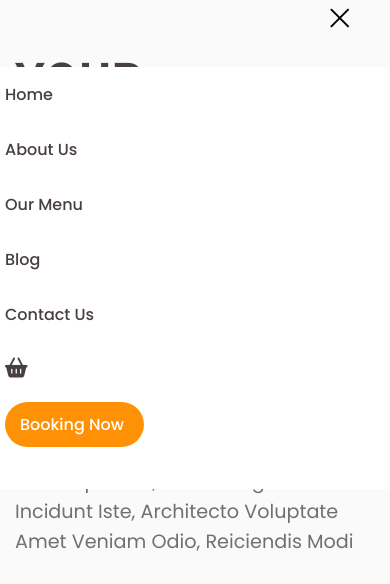
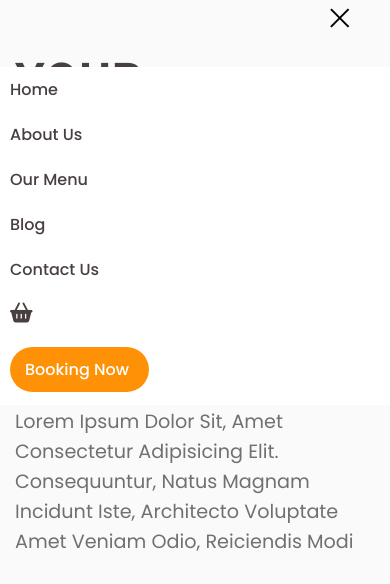
Before and after one commit to KenanOrucoff/Burger-Proje, a plain HTML site: page index.html in a window 390 px wide. Both pictures are taken after a click on the element 339 px from the left and 46 px from the top of the page. Shown: the part 28-612 px from the top of the page. Drawn offline with Linux system fonts and the light colour scheme.

Commit message:
burger-proje

```diff
--- a/index.css
+++ b/index.css
@@ -593,11 +593,12 @@ textarea {
     z-index: 1;
     transition: all 0.5s ease;
     margin-top: 15px;
-    height: 50%;
+    height: 40%;
 
   }
   .navbar__menu li{
-      margin: 5px;
+      margin: 10px;
+      padding: 0;
   }
   .navbar__menu li:nth-child(7) {
     background-color: #ff9106;
```
